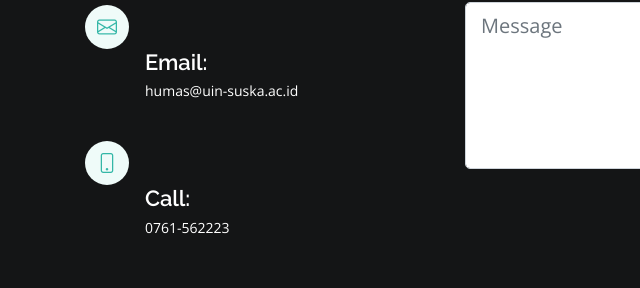
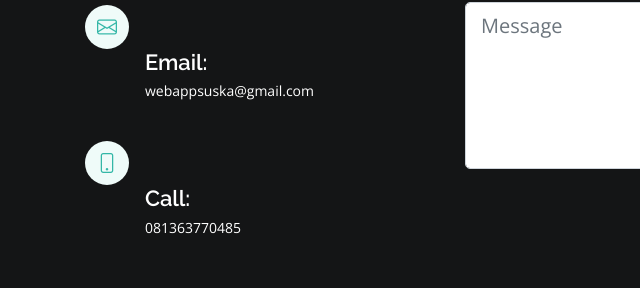
Before and after one commit to webappsuska/Webapps, a plain HTML site: page contact.html in a window 1280 px wide. Shown: the part 736-1024 px from the top of the page, 0-640 px from the left. Drawn offline with nearby package versions, Linux system fonts and the light colour scheme; a script that the page names is missing.

Commit message:
Update contact.html

```diff
--- a/contact.html
+++ b/contact.html
@@ -131,13 +131,13 @@
                             <div class="email">
                               <i class="bi bi-envelope"></i>
                               <h4 class="text-white">Email:</h4>
-                              <p class="text-white"> humas@uin-suska.ac.id</p>
+                              <p class="text-white"> webappsuska@gmail.com</p>
                             </div>
 
                             <div class="phone">
                               <i class="bi bi-phone"></i>
                               <h4 class="text-white">Call:</h4>
-                              <p class="text-white">0761-562223</p>
+                              <p class="text-white">081363770485</p>
                             </div>
 
                           </div>
```
